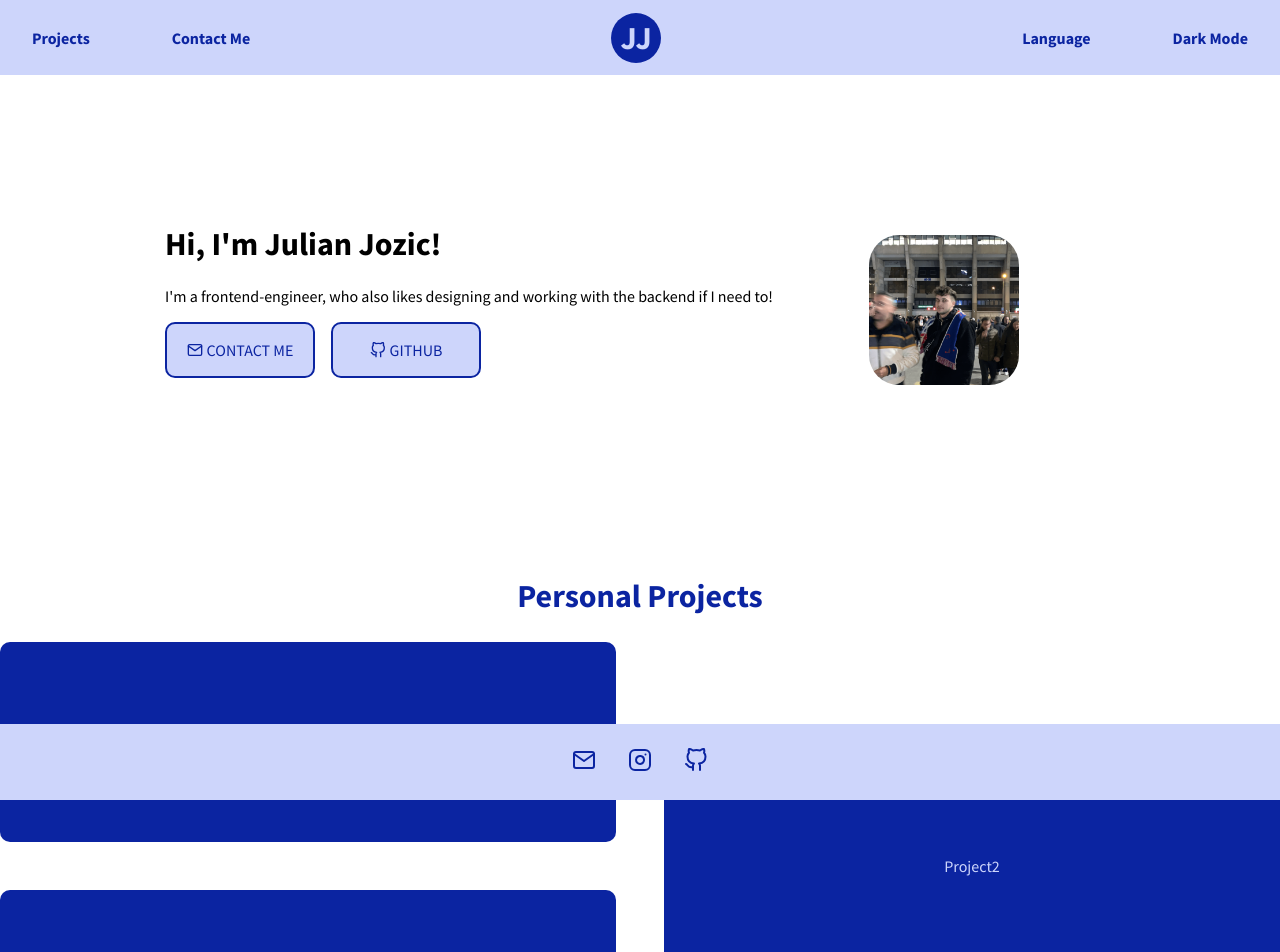
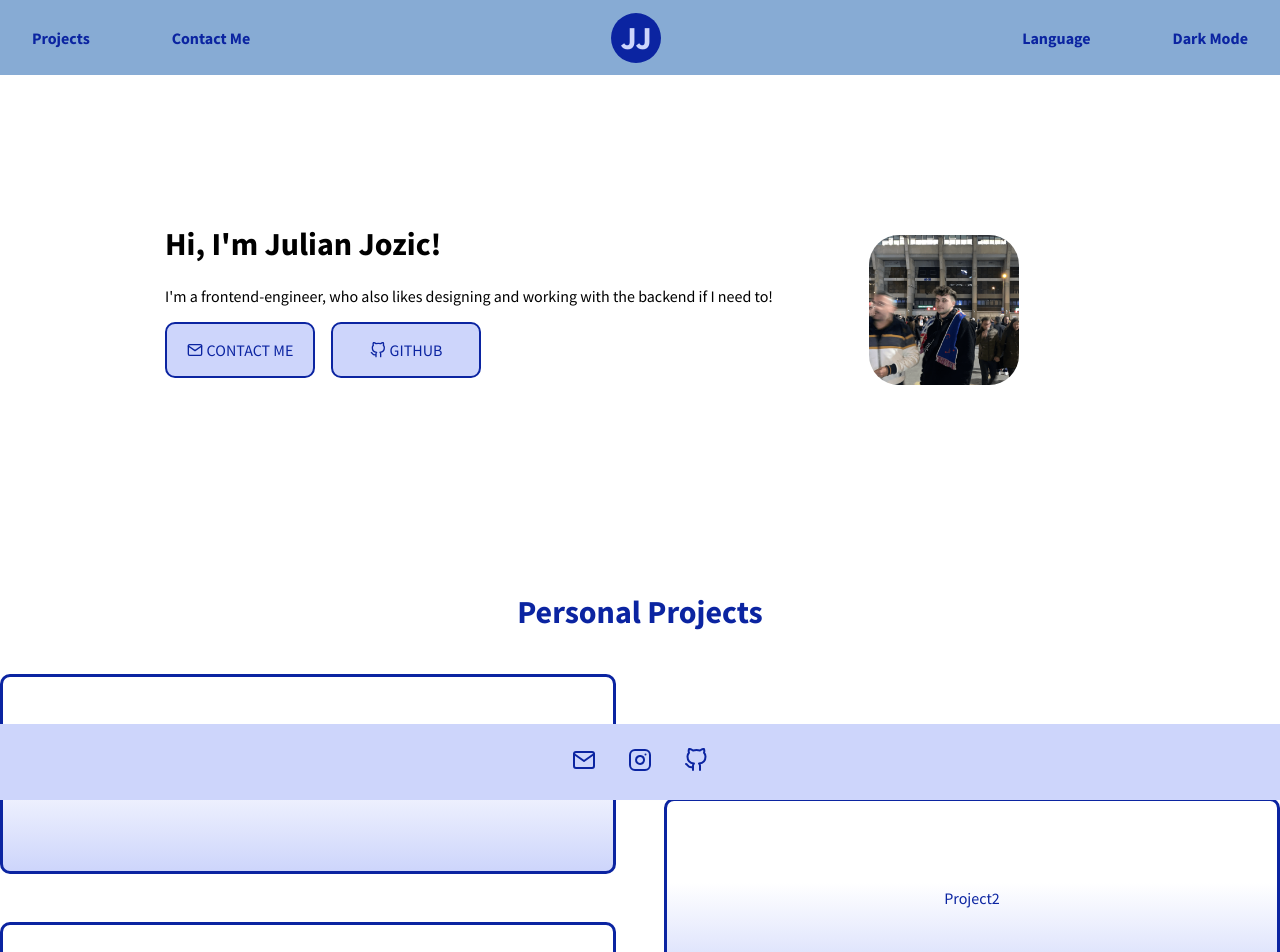
Before and after one commit to jjozic/jj-portfolio-2021, a Next.js app: page / in a window 1280 px wide. Shown: the top 952 px of the page. Built offline with nearby package versions, Linux system fonts and the light colour scheme.

Commit message:
added blur effect to navigation, added gradient background to project cards

```diff
--- a/styles/Navigation.module.scss
+++ b/styles/Navigation.module.scss
@@ -2,7 +2,9 @@
   position: sticky;
   top: 0;
   width: 100%;
-  background-color: var(--light);
+  // background-color: var(--light);
+  background-color: rgba(105, 150, 202, 0.8);
+  backdrop-filter: saturate(180%) blur(5px);
   padding: 0 2rem;
   z-index: 100;
 }
--- a/styles/Projects.module.scss
+++ b/styles/Projects.module.scss
@@ -7,14 +7,20 @@
     height: 200px;
     min-width: 350px;
     border-radius: 10px;
-        color: var(--light);
-        background-color: var(--dark);
+    color: var(--dark);
+    border: 3px solid var(--dark);
+    background: rgb(255, 255, 255);
+    background: linear-gradient(
+      180deg,
+      rgba(255, 255, 255, 1) 42%,
+      rgba(205, 213, 251, 1) 100%
+    );
     display: flex;
     justify-content: center;
     align-items: center;
   }
 
-    article:nth-of-type(even){
+  article:nth-of-type(even) {
     transform: translateY(calc(50% + 24px));
   }
 }
--- a/styles/globals.css
+++ b/styles/globals.css
@@ -26,7 +26,9 @@ a {
 }
 
 .heading {
+  padding: 1rem;
+
+  color: var(--dark);
   text-align: center;
   font-size: 2rem;
-  color: var(--dark);
 }
```
Lines whose indentation alone changed are shown as unchanged.
